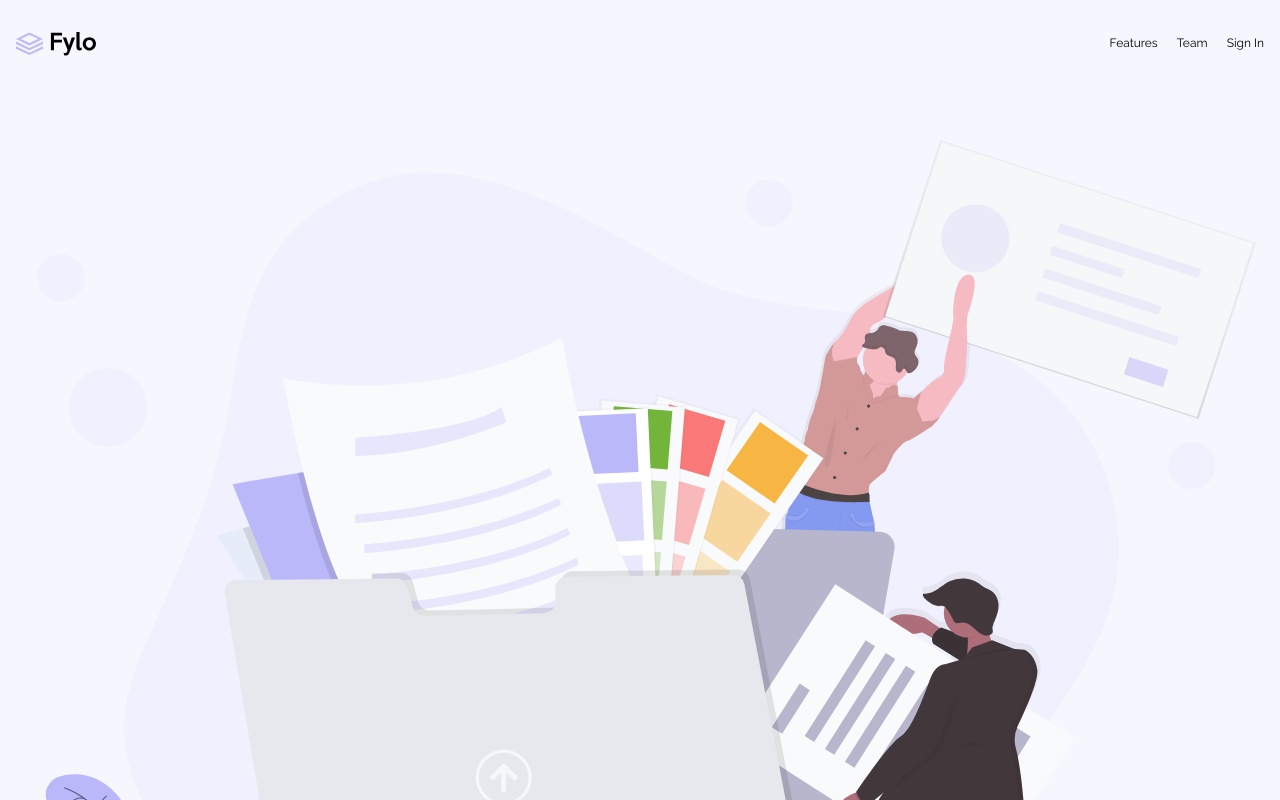
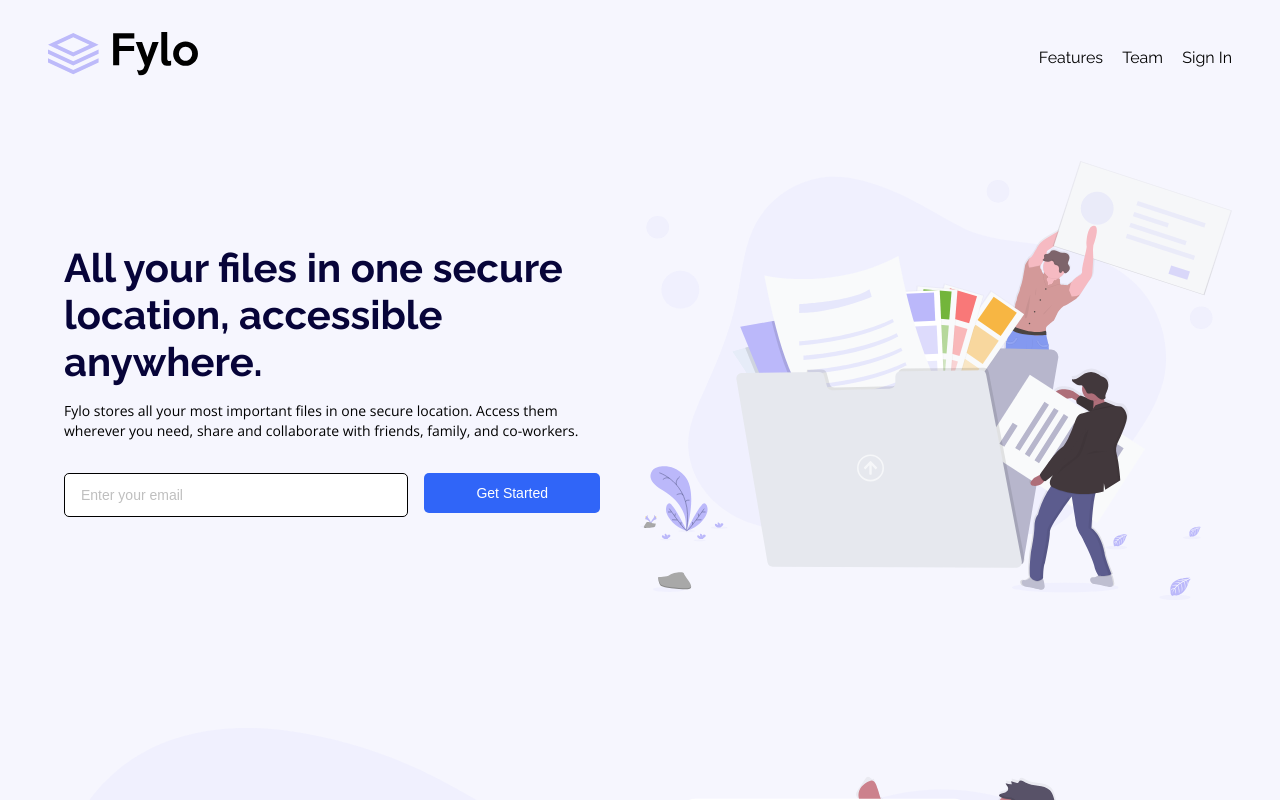
Before and after one commit to Robertron624/fylo-landing-page-with-two-column-layout, a plain HTML site: page index.html in a window 1280 px wide. Shown: the top 800 px of the page. Drawn offline with nearby package versions, Linux system fonts and the light colour scheme.

Commit message:
first desktop  styles

```diff
--- a/index.html
+++ b/index.html
@@ -10,7 +10,7 @@
 
   <link rel="preconnect" href="https://fonts.googleapis.com">
   <link rel="preconnect" href="https://fonts.gstatic.com" crossorigin>
-  <link href="https://fonts.googleapis.com/css2?family=Raleway:wght@400;700&display=swap" rel="stylesheet">
+  <link href="https://fonts.googleapis.com/css2?family=Open+Sans&family=Raleway:wght@400;700&display=swap" rel="stylesheet">
 
   <link rel="stylesheet" href="styles.css">
 
@@ -34,7 +34,9 @@
 
   <main>
     <section id="intro">
-      <img src="./images/illustration-1.svg" alt="">
+      <img class="intro-image" src="./images/illustration-1.svg" alt="people saving files to a computer">
+
+      <div class="right">
         <h1>All your files in one secure location, accessible anywhere.</h1>
         <p>
           Fylo stores all your most important files in one secure location.
@@ -45,6 +47,7 @@
           <input type="email" placeholder="Enter your email">
           <button>Get Started</button>
         </form>
+      </div>
     </section>
     <section id="stay-productive">
       <div class="container">
--- a/styles.css
+++ b/styles.css
@@ -20,19 +20,24 @@ body {
 
 
 
-    font-family: 'Raleway', sans-serif;
+    font-family: 'Open Sans', sans-serif;
     box-sizing: border-box;
     margin: 0;
     padding: 0;
 }
 
-p, h1, h2, h3, h4, h5, h6 {
+p, h1, h2, h3 {
     margin: 0;
     padding: 0;
 }
 
-h1, h2 {
+button {
+    cursor: pointer;
+}
+
+h1, h2, nav li a {
     color: var(--very-dark-blue);
+    font-family: 'Raleway', sans-serif;
 }
 
 #intro img,
@@ -340,3 +345,69 @@ footer .bottom .social ul li a {
     justify-content: center;
     align-items: center;
 }
+
+/* Media queries */
+
+@media screen and (min-width:768px){
+    header .container {
+        padding: 0 3rem;
+    }
+
+    header .logo img{
+        width: 150px;
+    }
+
+    .container nav {
+        display: flex;
+        align-items: center;
+    }
+
+    .container nav ul li a{
+        font-size: 1rem !important;
+    }
+
+    main {
+        padding: 0 3rem;
+    }
+
+    section#intro {
+        flex-direction: row;
+        text-align: left;
+    }
+
+    #intro .intro-image {
+        width: 50%;
+    }
+
+    #intro .right {
+        order: -1;
+        width: 50%;
+        padding: 0 1rem;
+    }
+
+    #intro .right h1 {
+        font-size: 2.5rem;
+        font-weight: 700;
+        margin-bottom: 1rem;
+    }
+
+    #intro .right p {
+        margin-bottom: 2rem;
+        padding: 0;
+    }
+
+    #intro .right form  {
+        flex-direction: row;
+    }
+
+    #intro .right form input {
+        width: 65%;
+        height: 40px;
+    }
+
+    #intro .right form button {
+        width: 35%;
+        height: 40px;
+    }
+
+}
```
Lines whose indentation alone changed are shown as unchanged.
